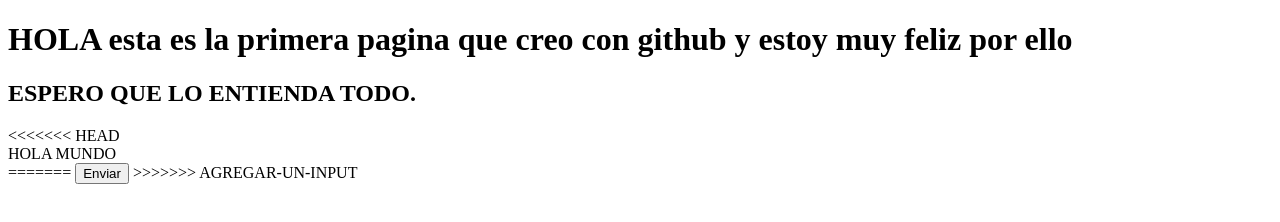
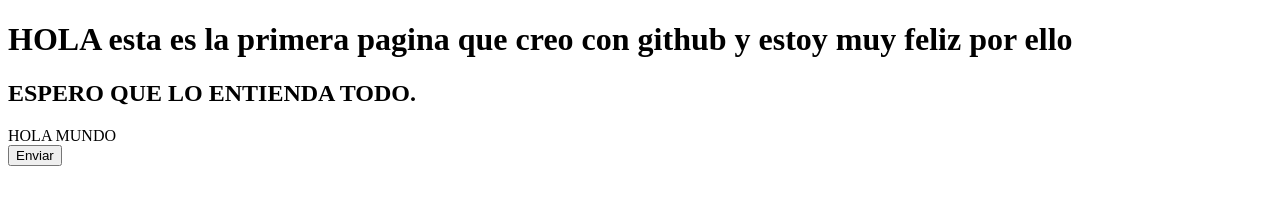
Before and after one commit to juanAguila01/Proyecto-Turorial, a plain HTML site: page index.html in a window 1280 px wide. Drawn offline with Linux system fonts and the light colour scheme.

Commit message:
fusion exitosa
:+1:

```diff
--- a/index.html
+++ b/index.html
@@ -11,10 +11,7 @@
 
     <h2>ESPERO QUE LO ENTIENDA TODO.</h2>
 
-<<<<<<< HEAD
     <header>HOLA MUNDO</header>
-=======
     <input type="submit" value="Enviar">
->>>>>>> AGREGAR-UN-INPUT
 </body>
 </html>
```
